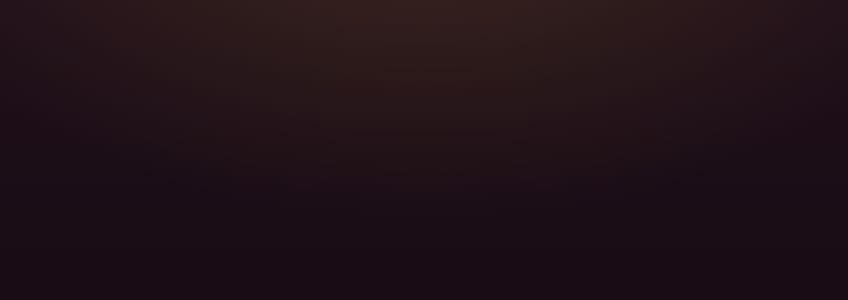
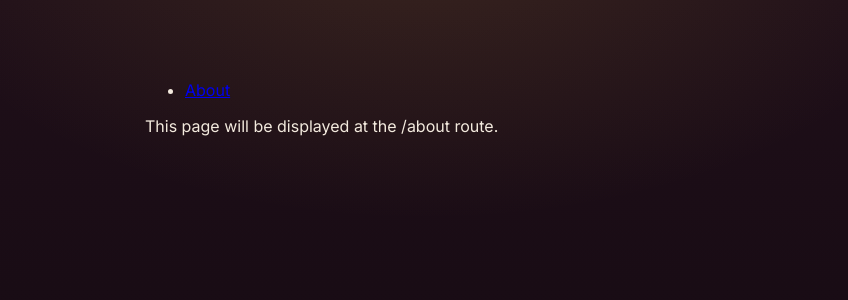
Before and after one commit to ferranmar/mandarina-awards-2026, a Nuxt app: page /about in a window 1280 px wide. Before the commit this address had no page. Shown: the top 300 px of the page, without its empty margins (215-1063 px from the left). Built offline with nearby package versions, Linux system fonts and the light colour scheme.

Commit message:
feat: add AppHeader component and about page template

```diff
--- a/app.vue
+++ b/app.vue
@@ -1,5 +1,8 @@
+<script setup lang="ts"></script>
+
 <template>
   <div class="page-wrap">
+    <AppHeader />
     <NuxtPage />
   </div>
 </template>
--- /dev/null
+++ b/components/AppHeader.vue
@@ -0,0 +1,9 @@
+<template>
+  <header>
+    <nav>
+      <ul>
+        <li><NuxtLink to="/about">About</NuxtLink></li>
+      </ul>
+    </nav>
+  </header>
+</template>
--- /dev/null
+++ b/pages/about.vue
@@ -0,0 +1,5 @@
+<template>
+  <section>
+    <p>This page will be displayed at the /about route.</p>
+  </section>
+</template>
```
